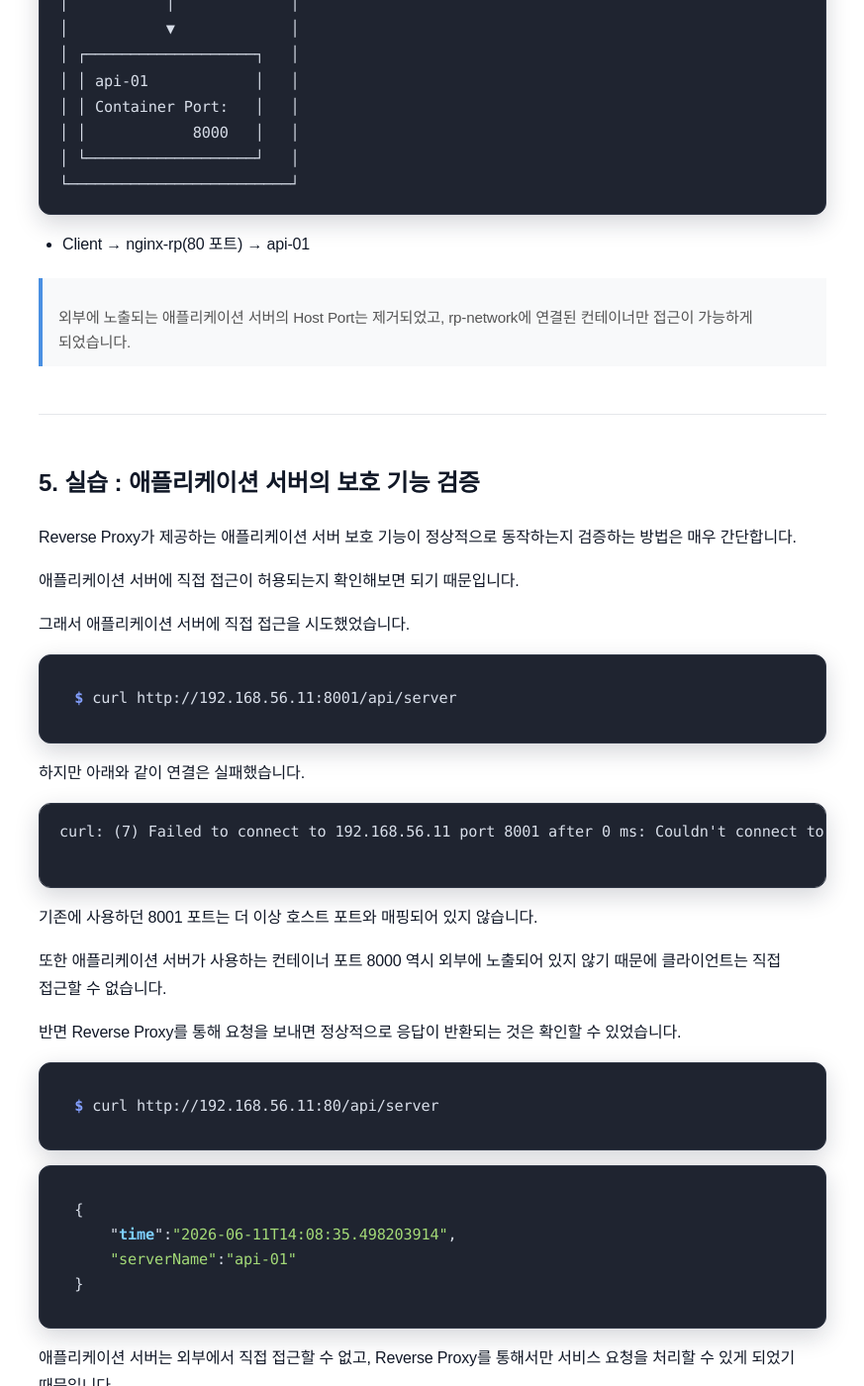
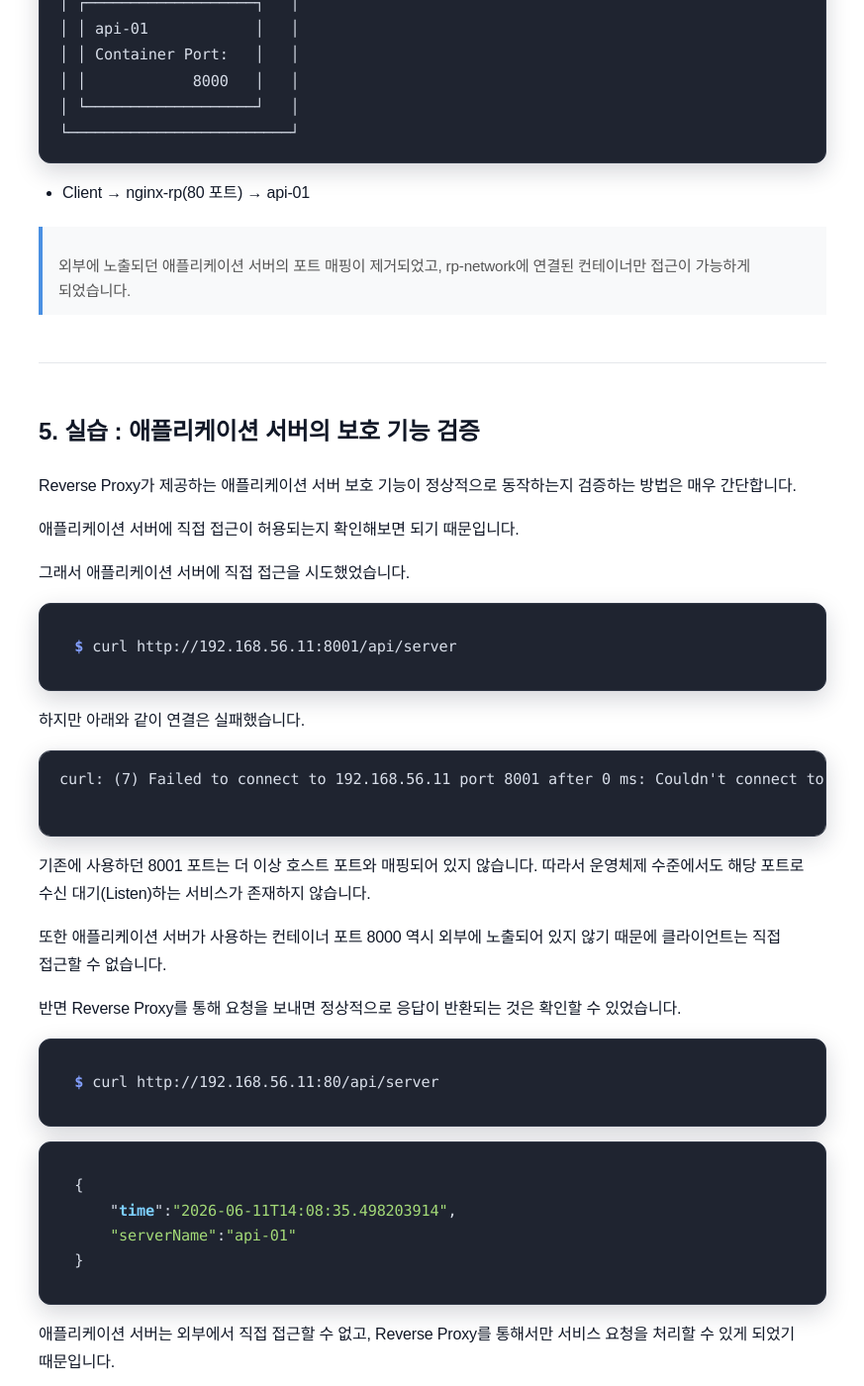
Before and after one commit to sanghoon-lee/sanghoon-lee.github.io, a Jekyll site: the page built from _posts/2026-06-08-nginx-rp4.md, in a window 1280 px wide and 1400 px high, scrolled down 6119 px. Shown: the whole window at 99% size, without its empty margins (203-1076 px from the left). Built offline with Jekyll 4.4.1, drawn with Linux system fonts in a browser that asks for light colours; nearby versions of some CDN libraries; comment, search, counter and statistics services are not loaded; some of the changed text lies outside the part shown.

Commit message:
RP 4편 호스팅 보완

````diff
--- a/_posts/2026-06-08-nginx-rp4.md
+++ b/_posts/2026-06-08-nginx-rp4.md
@@ -72,7 +72,7 @@ CONTAINER ID   IMAGE        COMMAND                  CREATED      STATUS      PO
 
 그래서 Docker Network를 이용하게 되었습니다.
 
-내부 DNS 기능을 제공하는 Docker Network를 이용하면 동일 네트워크에 연결된 컨테이너는 컨테이너 이름을 호스트명처럼 사용해서 통신할 수 있기 때문입니다.
+Docker Network에서는 Docker가 제공하는 내부 DNS 기능을 사용할 수 있습니다. 그래서 동일 네트워크에 연결된 컨테이너는 컨테이너 이름을 호스트명처럼 사용하여 서로 통신할 수 있기 때문입니다.
 
 > api-01이라는 이름을 가진 컨테이너가 실행 중이라면 다른 컨테이너는 api-01이라는 이름만으로 해당 컨테이너를 찾을 수 있습니다.
 
@@ -120,7 +120,7 @@ $ docker run -d \
 
 이전과 비교하면 -p 8001:8000 옵션이 제거되었고, --network rp-network 옵션이 추가되었습니다. rp-network라는 이름으로 생성된 Docker Network가 사용되도록 컨테이너가 구성된 것을 알 수 있습니다.
 
-컨테이너가 실행되면 이제 애플리케이션 서버의 8001 포트는 더 이상 외부에 노출되지 않습니다. 이 상태에서는 rp-network를 통해서만 애플리케이션 서버에 접근할 수 있습니다.
+컨테이너가 실행되면 이제 애플리케이션 서버의 8001 포트는 더 이상 외부에 노출되지 않습니다. 이 상태에서는 rp-network에 연결된 다른 컨테이너를 통해서만 애플리케이션 서버에 접근할 수 있습니다.
 
 하지만 Reverse Proxy 역시 동일한 Docker Network를 사용하도록 재구성해야 합니다.
 
@@ -136,7 +136,6 @@ events {
 }
 
 http {
-
     server {
 
         listen 80;
@@ -156,7 +155,6 @@ events {
 }
 
 http {
-
     server {
 
         listen 80;
@@ -231,7 +229,7 @@ $ docker run -d \
 
 * Client → nginx-rp(80 포트) → api-01
 
-> 외부에 노출되는 애플리케이션 서버의 Host Port는 제거되었고, rp-network에 연결된 컨테이너만 접근이 가능하게 되었습니다.
+> 외부에 노출되던 애플리케이션 서버의 포트 매핑이 제거되었고, rp-network에 연결된 컨테이너만 접근이 가능하게 되었습니다.
 
 ---
 
@@ -254,7 +252,7 @@ curl: (7) Failed to connect to 192.168.56.11 port 8001 after 0 ms: Couldn't conn
 
 ```
 
-기존에 사용하던 8001 포트는 더 이상 호스트 포트와 매핑되어 있지 않습니다.
+기존에 사용하던 8001 포트는 더 이상 호스트 포트와 매핑되어 있지 않습니다. 따라서 운영체제 수준에서도 해당 포트로 수신 대기(Listen)하는 서비스가 존재하지 않습니다.
 
 또한 애플리케이션 서버가 사용하는 컨테이너 포트 8000 역시 외부에 노출되어 있지 않기 때문에 클라이언트는 직접 접근할 수 없습니다.
 
@@ -277,6 +275,8 @@ $ curl http://192.168.56.11:80/api/server
 
 이를 통해 Reverse Proxy가 애플리케이션 서버를 보호하는 역할을 수행한다는 점을 직접 확인할 수 있었습니다.
 
+다음 포스팅에서는 다수의 애플리케이션 서버를 구성하여 로드밸런싱 기능을 검증해보겠습니다.
+
 ---
 
 ## 6. 포스팅 목록
````
